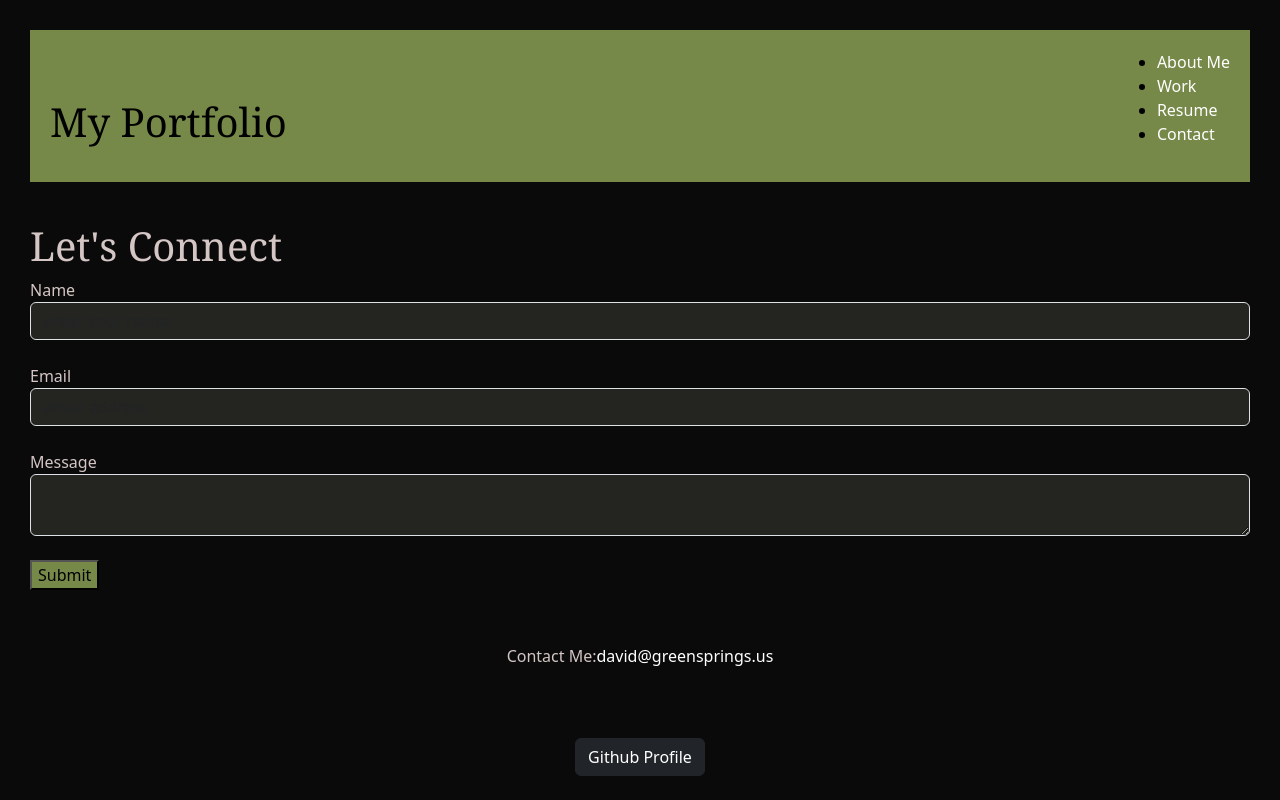
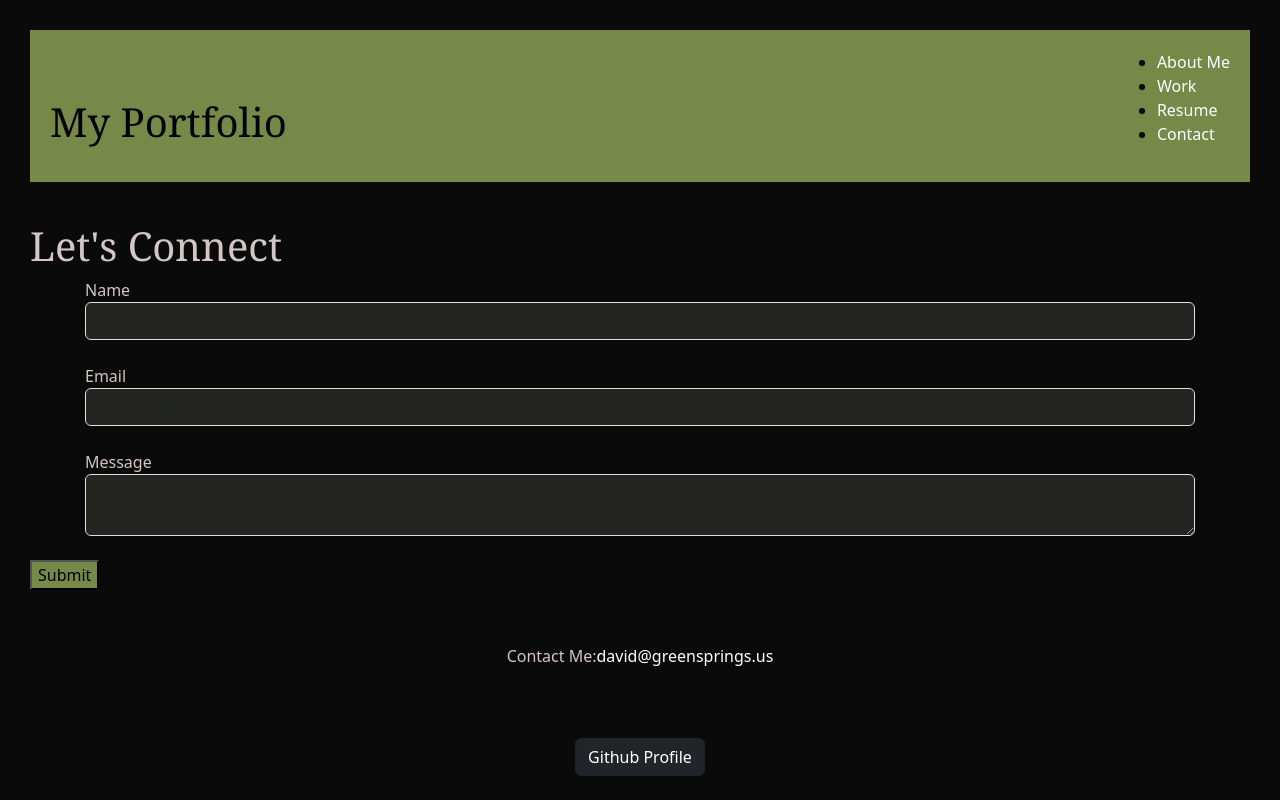
Before and after one commit to Dmelz11/react, a React (Vite) app: page /contact in a window 1280 px wide. Shown: the top 800 px of the page. Built offline with nearby package versions, Linux system fonts and the light colour scheme.

Commit message:
More styling work on contact.css file

```diff
--- a/src/styles/Contact.css
+++ b/src/styles/Contact.css
@@ -1,9 +1,18 @@
 a:link {
     text-decoration: none;
     color: white;
+
 }
 body {
     background-color: rgb(9, 10, 9);
     color: rgb(213, 198, 198);
     padding: 30px
 }
+.form-group {
+    margin-left: 55px;
+    margin-right: 55px;
+}
+button {
+    text-align: center;
+
+}
```
